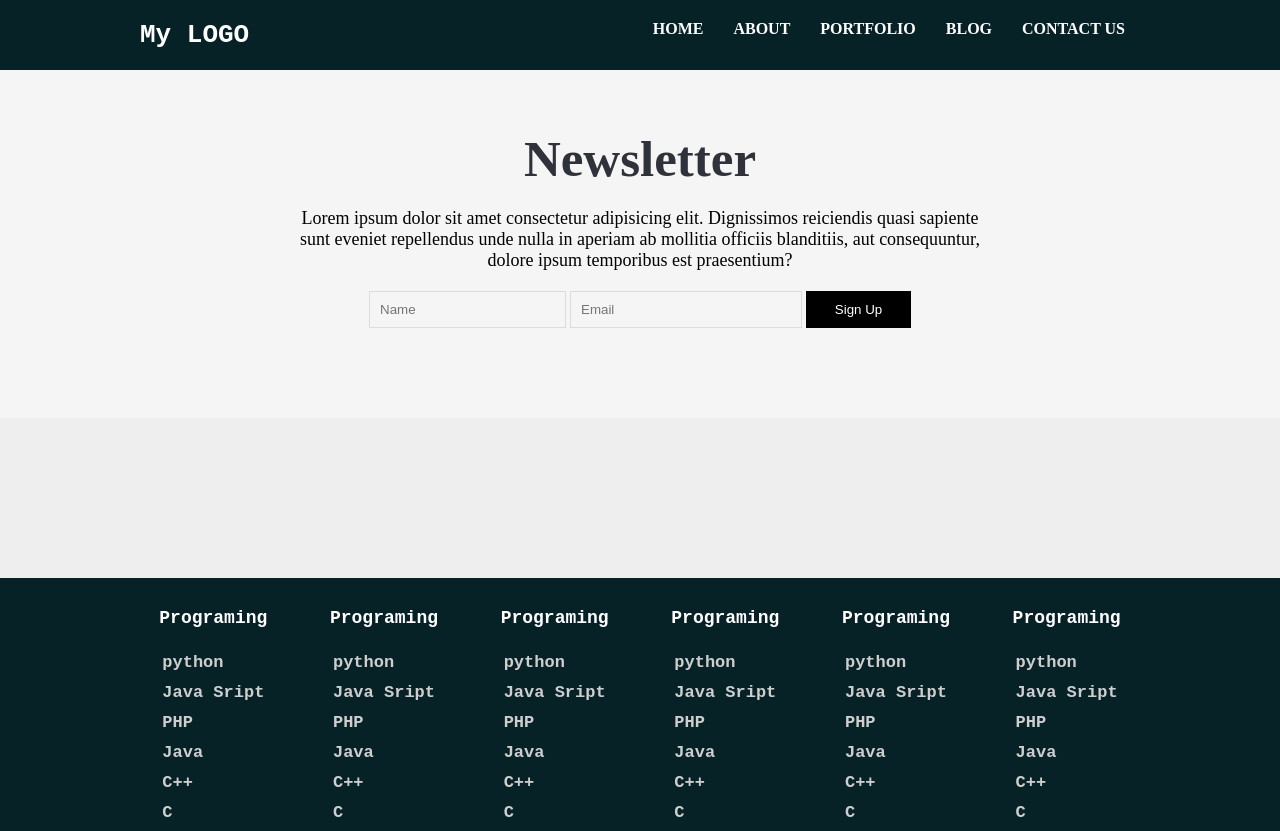
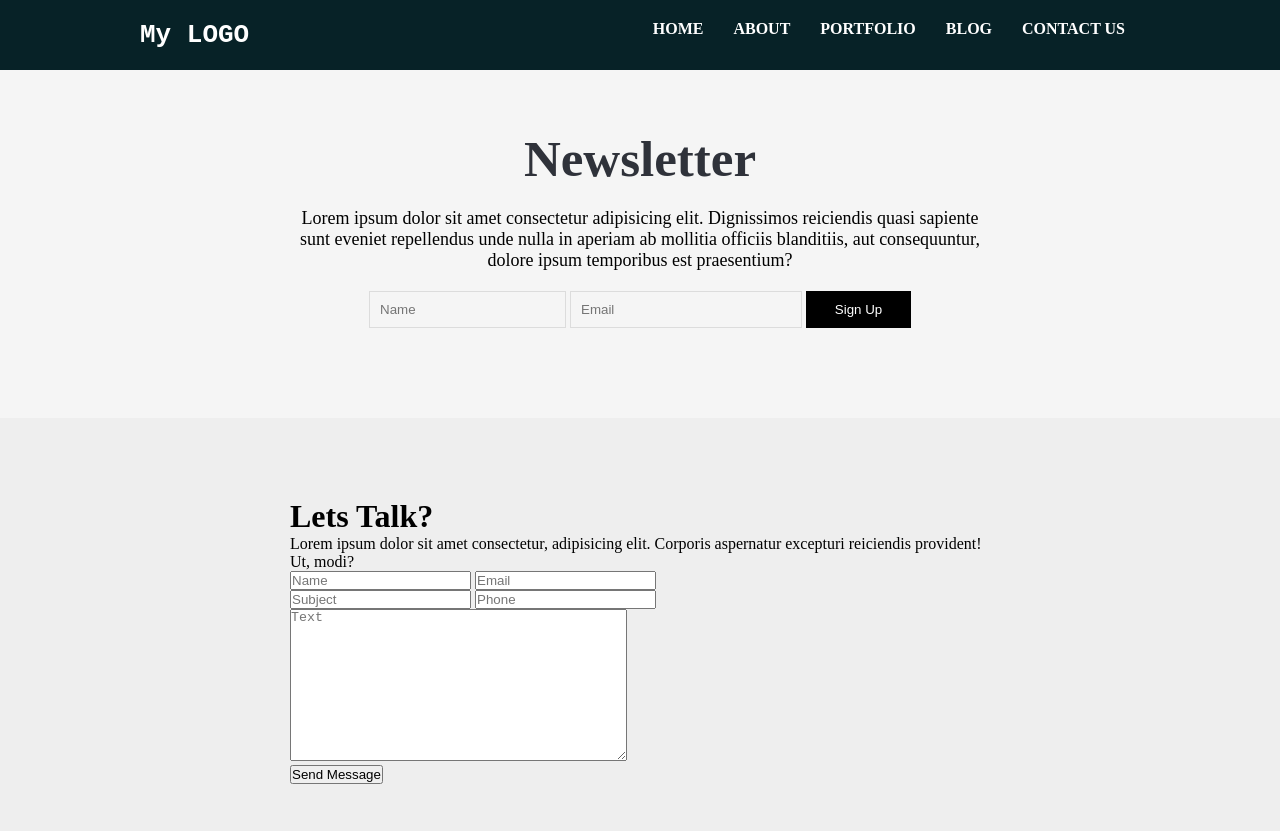
Before and after one commit to Redwan-Saad/Form-Page, a plain HTML site: page index.html in a window 1280 px wide. Shown: the top 831 px of the page. Drawn offline with Linux system fonts and the light colour scheme.

Commit message:
Update index.html

```diff
--- a/index.html
+++ b/index.html
@@ -68,6 +68,19 @@
 
     <div class="contact-form">
         <div class="container">
+            <h1>Lets Talk?</h1>
+            <p>Lorem ipsum dolor sit amet consectetur, adipisicing elit. Corporis aspernatur excepturi reiciendis provident! Ut, modi?</p>
+            <form class="f-1" >
+                <input class="input-name" type="text" placeholder="Name">
+                <input class="input-mail" type="email" placeholder="Email">
+            </form>
+            <form class="f-2">
+                <input class="input-subject" type="text" placeholder="Subject">
+                <input class="input-phone" type="text" placeholder="Phone">
+            </form>
+            <textarea class="text-area" name="" id="" cols="40" rows="10" placeholder="Text"></textarea> <br>
+
+           <input class="contect-form-btn" type="submit" value="Send Message">
 
         </div>
     </div>
```
